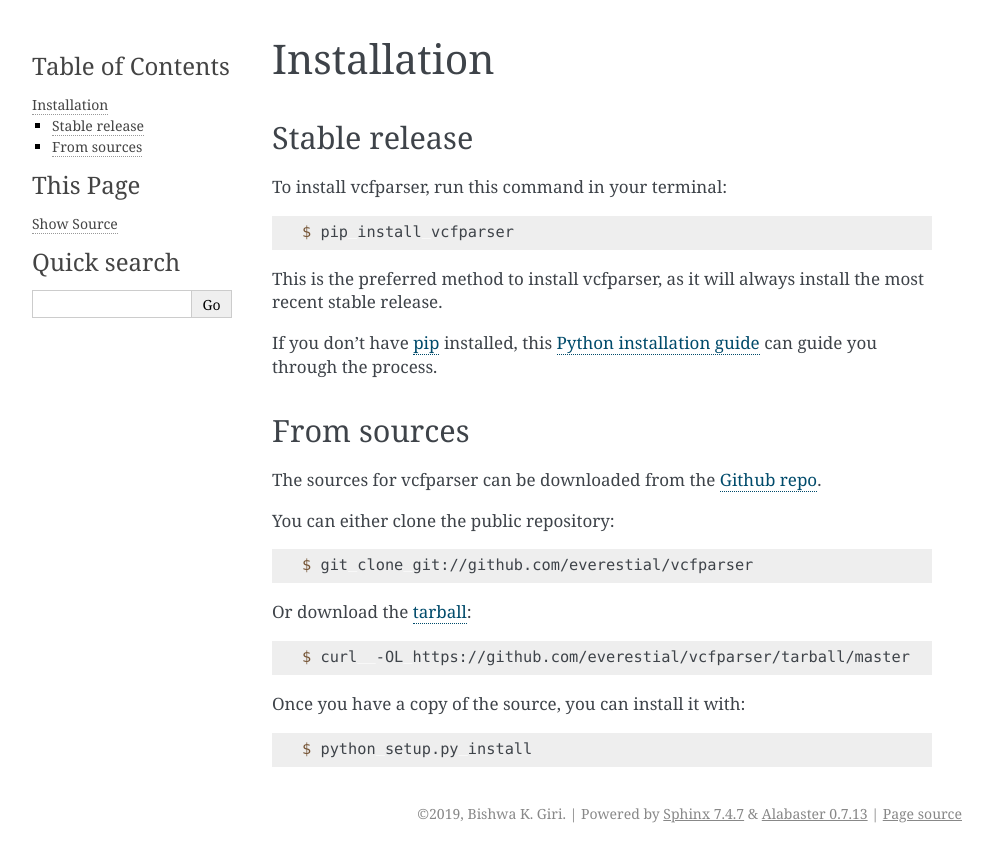
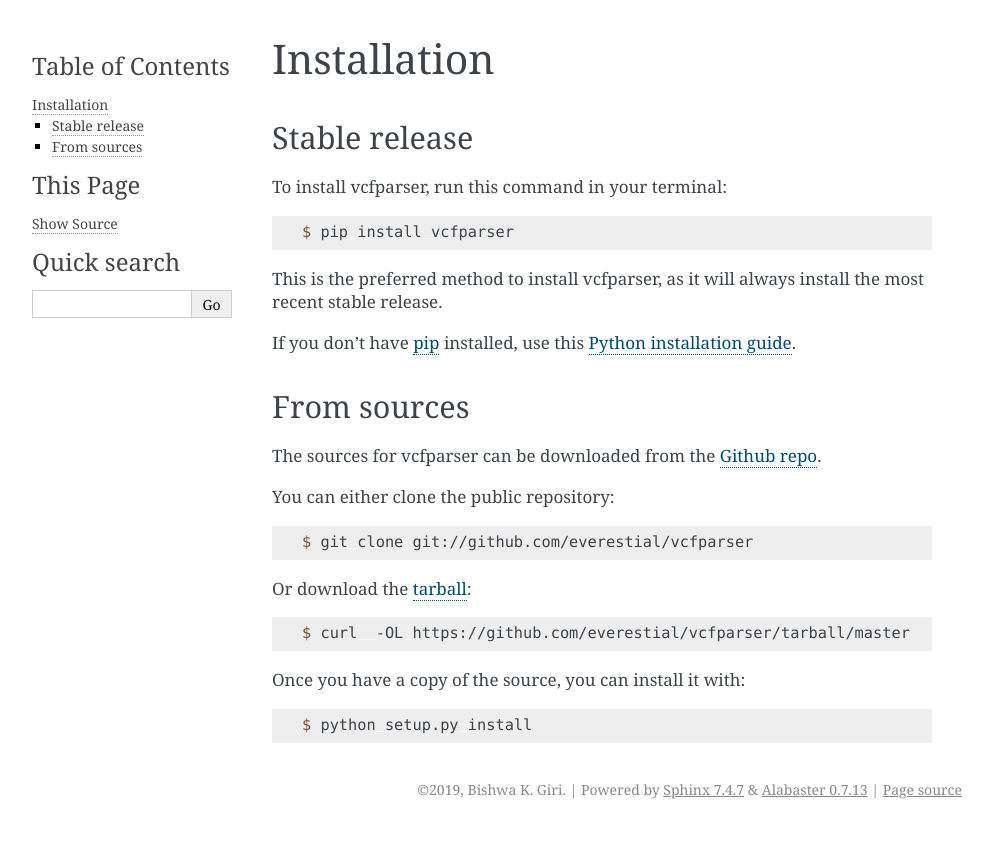
Before and after one commit to everestial/vcfparser, a Sphinx documentation site: the page built from docs/installation.rst, in a window 1280 px wide. Shown: the top 862 px of the page, without its empty margins (148-1141 px from the left). Built offline with Sphinx 7.4.7, drawn with Linux system fonts in a browser that asks for light colours.

Commit message:
updated installation guide

```diff
--- a/docs/installation.rst
+++ b/docs/installation.rst
@@ -18,8 +18,7 @@ To install vcfparser, run this command in your terminal:
 
 This is the preferred method to install vcfparser, as it will always install the most recent stable release.
 
-If you don't have `pip`_ installed, this `Python installation guide`_ can guide
-you through the process.
+If you don't have `pip`_ installed, use this `Python installation guide`_.
 
 .. _pip: https://pip.pypa.io
 .. _Python installation guide: http://docs.python-guide.org/en/latest/starting/installation/
```
